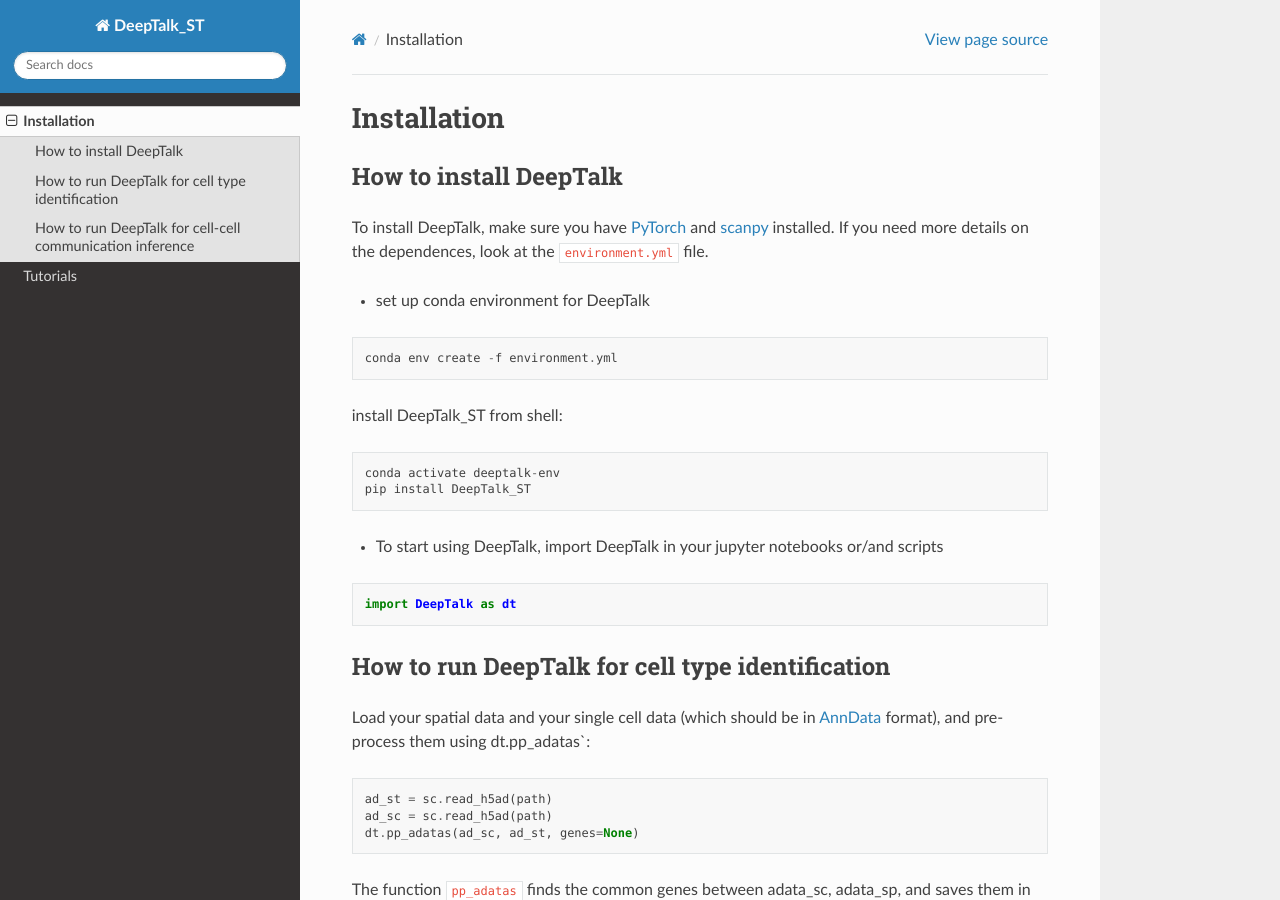
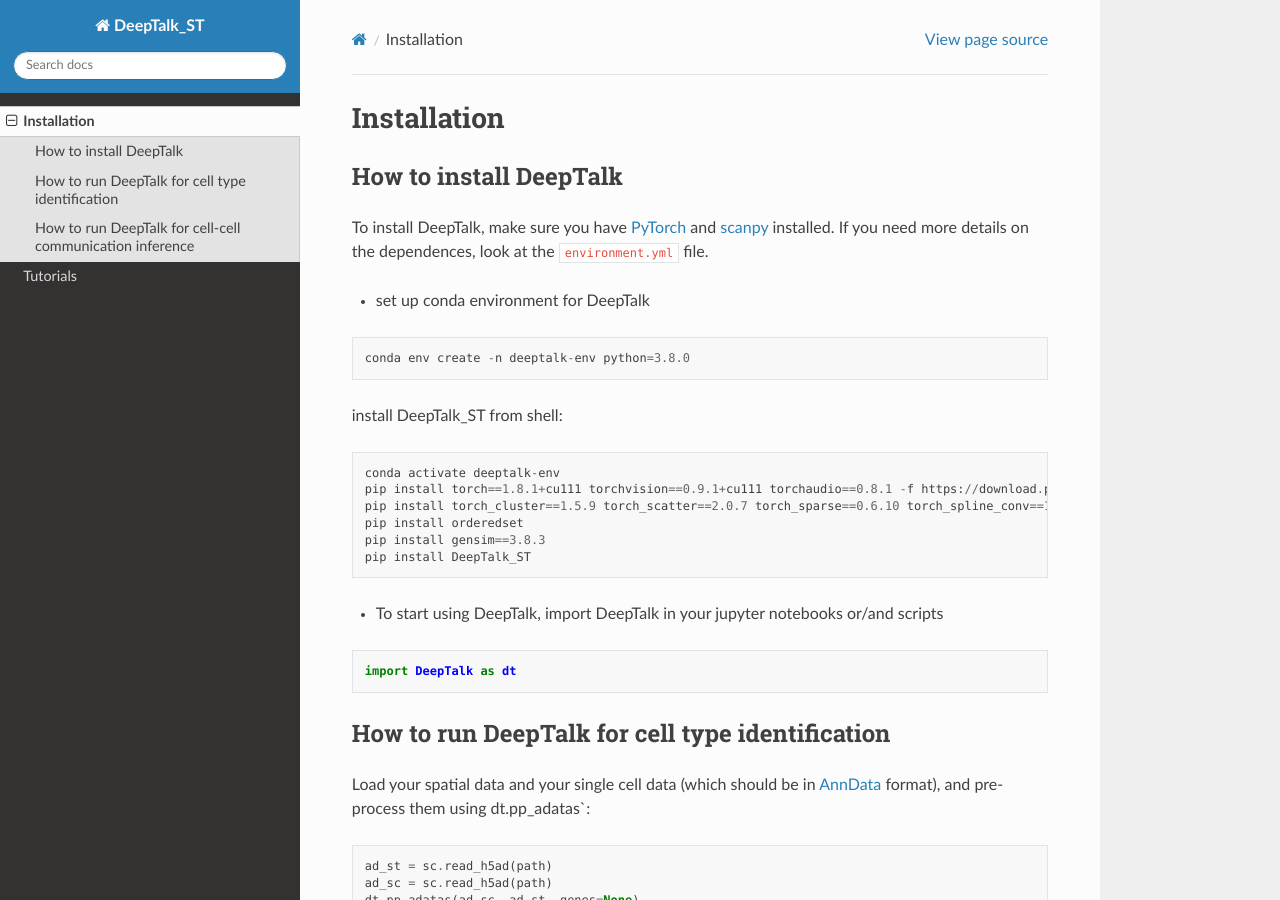
Before and after one commit to JiangBioLab/DeepTalk, a Sphinx documentation site: the page built from docs/installation.md, in a window 1280 px wide and 900 px high. Built offline with Sphinx 7.4.7 and the Read the Docs theme 2.0.0, drawn with Linux system fonts in a browser that asks for light colours; pages that are not in the unit, such as notebooks, are missing from menus.

Commit message:
Update installation.md

````diff
--- a/docs/installation.md
+++ b/docs/installation.md
@@ -6,13 +6,17 @@ To install DeepTalk, make sure you have [PyTorch](https://pytorch.org/) and [sca
 - set up conda environment for DeepTalk
 
 ```
-  conda env create -f environment.yml
+  conda env create -n deeptalk-env python=3.8.0
 ```
 
   install DeepTalk_ST from shell:
 
 ```
   conda activate deeptalk-env
+  pip install torch==1.8.1+cu111 torchvision==0.9.1+cu111 torchaudio==0.8.1 -f https://download.pytorch.org/whl/torch_stable.html
+  pip install torch_cluster==1.5.9 torch_scatter==2.0.7 torch_sparse==0.6.10 torch_spline_conv==1.2.1-f https://data.pyg.org/whl/torch-1.8.0%2Bcu111.html
+  pip install orderedset
+  pip install gensim==3.8.3
   pip install DeepTalk_ST
 ```
 
````
